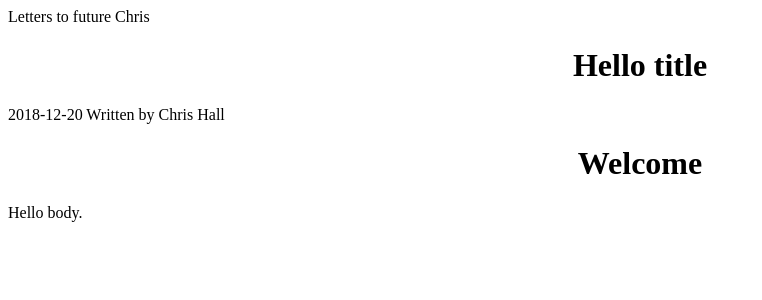
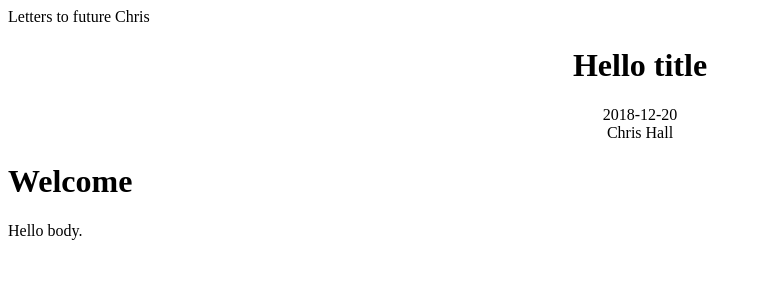
Before and after one commit to chrisosaurus/chrisosaurus.github.io, a Jekyll site: the page built from _posts/2018-12-20-testing-blog.md, in a window 1280 px wide. Shown: the top 300 px of the page, without its empty margins (0-762 px from the left). Built offline with Jekyll 4.4.1, drawn with Linux system fonts in a browser that asks for light colours.

Commit message:
Moving style from h1 to title, adding date and author styling.

```diff
--- a/_layouts/index.html
+++ b/_layouts/index.html
@@ -2,7 +2,7 @@
 layout: default
 single: true
 ---
-<h1>
+<h1 class="title">
   <a href="/">
     {{ site.title }}
   </a>
--- a/_layouts/post.html
+++ b/_layouts/post.html
@@ -5,12 +5,8 @@ single: true
 <nav>
   <a href="/">{{ site.title }}</a>
 </nav>
-<h1>{{ page.title }}</h1>
-<section>
-  <p>
-    {{ page.date | date: "%Y-%m-%d" }}
-    Written by {{ site.author }}
-  </p>
-</section>
+<h1 class="title">{{ page.title }}</h1>
+<div class="date">{{ page.date | date: "%Y-%m-%d" }}</div>
+<div class="author">{{ site.author }}</div>
 
 {{ content }}
--- a/assets/css/style.css
+++ b/assets/css/style.css
@@ -1,7 +1,3 @@
-h1 {
-    text-align: center;
-}
-
 nav a {
     text-decoration: none;
 }
@@ -14,3 +10,15 @@ a {
     /* dislike typical blue/purple link colouring */
     color: #000000;
 }
+
+.date {
+    text-align: center;
+}
+
+.title {
+    text-align: center;
+}
+
+.author {
+    text-align: center;
+}
```
